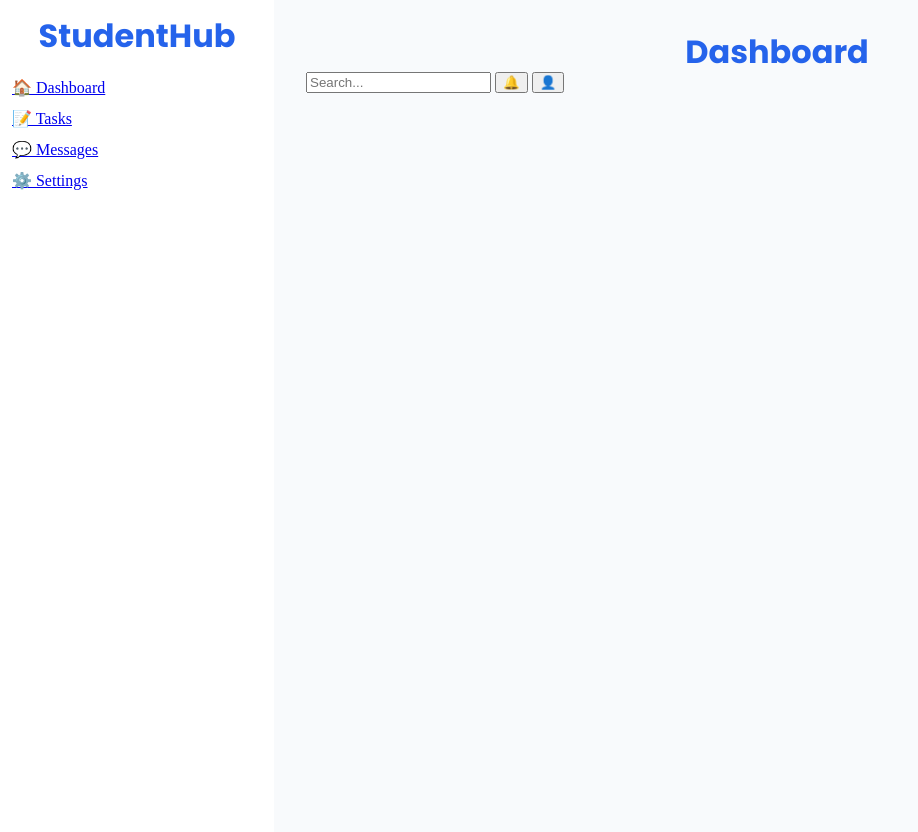
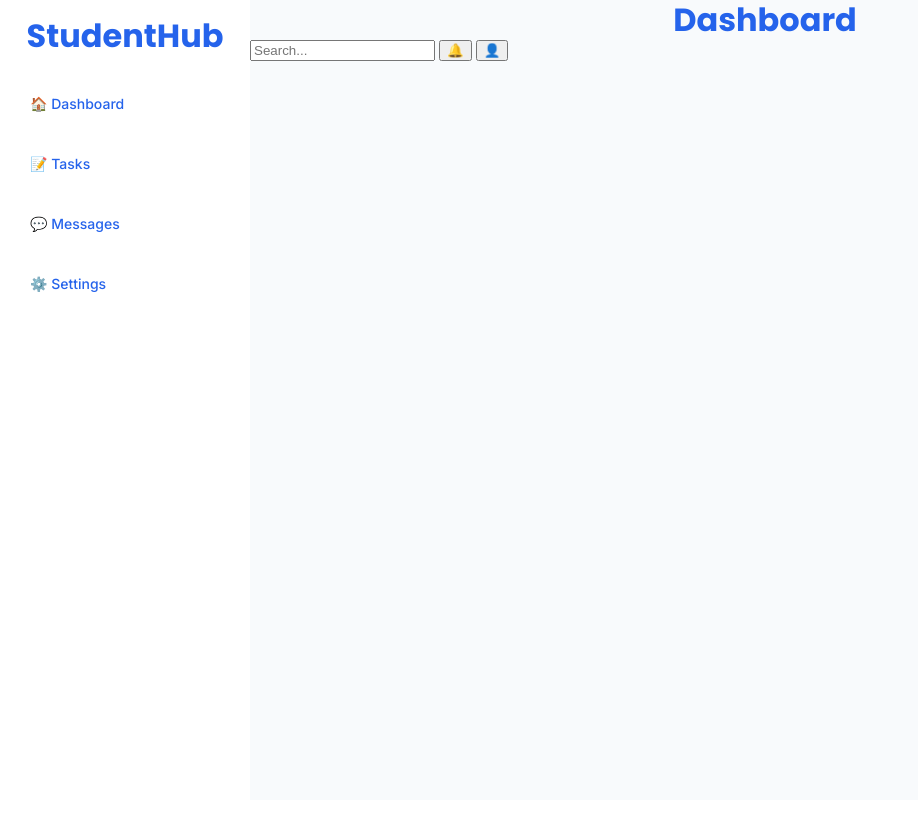
Before and after one commit to Hexline/student-hub, a Python web app: template app/templates/base.html in a window 1280 px wide. Shown: the whole page, without its empty margins (0-918 px from the left). After the commit the page ends 292 px from the top, so only its background shows below. Run offline with Jinja, Linux system fonts and the light colour scheme; the template is opened without the code that fills it, so the values that code supplies are empty.

Commit message:
Modify sidebar layout and style

```diff
--- a/app/static/base.css
+++ b/app/static/base.css
@@ -1,4 +1,5 @@
 @import url('https://fonts.googleapis.com/css2?family=Poppins:ital,wght@0,100;0,200;0,300;0,400;0,500;0,600;0,700;0,800;0,900;1,100;1,200;1,300;1,400;1,500;1,600;1,700;1,800;1,900&display=swap');
+@import url('https://fonts.googleapis.com/css2?family=Inter:ital,opsz,wght@0,14..32,100..900;1,14..32,100..900&display=swap');
 
 :root {
     --primary: #2563EB;
@@ -23,7 +24,6 @@ body {
 }
 
 .sidebar{
-    padding: 16px 12px;
     gap: 12px;
     display: flex;
     flex-direction: column;
@@ -34,14 +34,28 @@ body {
 }
 
 .sidebar-logo {
+    padding: 16px 12px;
     width: 1;
-    height: 6.25%;
+    height: 32px;
 }
 
 .sidebar-nav {
     display: flex;
     flex-direction: column;
     gap: 12px;
+    width: 250px;
+}
+
+.sidebar-nav a {
+    text-decoration: none;
+    font-family: "Inter";
+    color: var(--primary);
+    font-size: 14px;
+    font-weight: 500;
+    line-height: 140%;
+    height: 12px;
+    padding: 18px 30px;
+    width: 1;
 }
 
 .header {
@@ -51,7 +65,6 @@ body {
 
 .main-content {
     width: 100%;
-    padding: 32px;
     padding-bottom: 48px;
     gap: 24px;
     display: grid;
@@ -72,4 +85,5 @@ h1 {
     text-align: center;
     color: var(--primary);
     margin: 0;
+    vertical-align: middle;
 }
```
